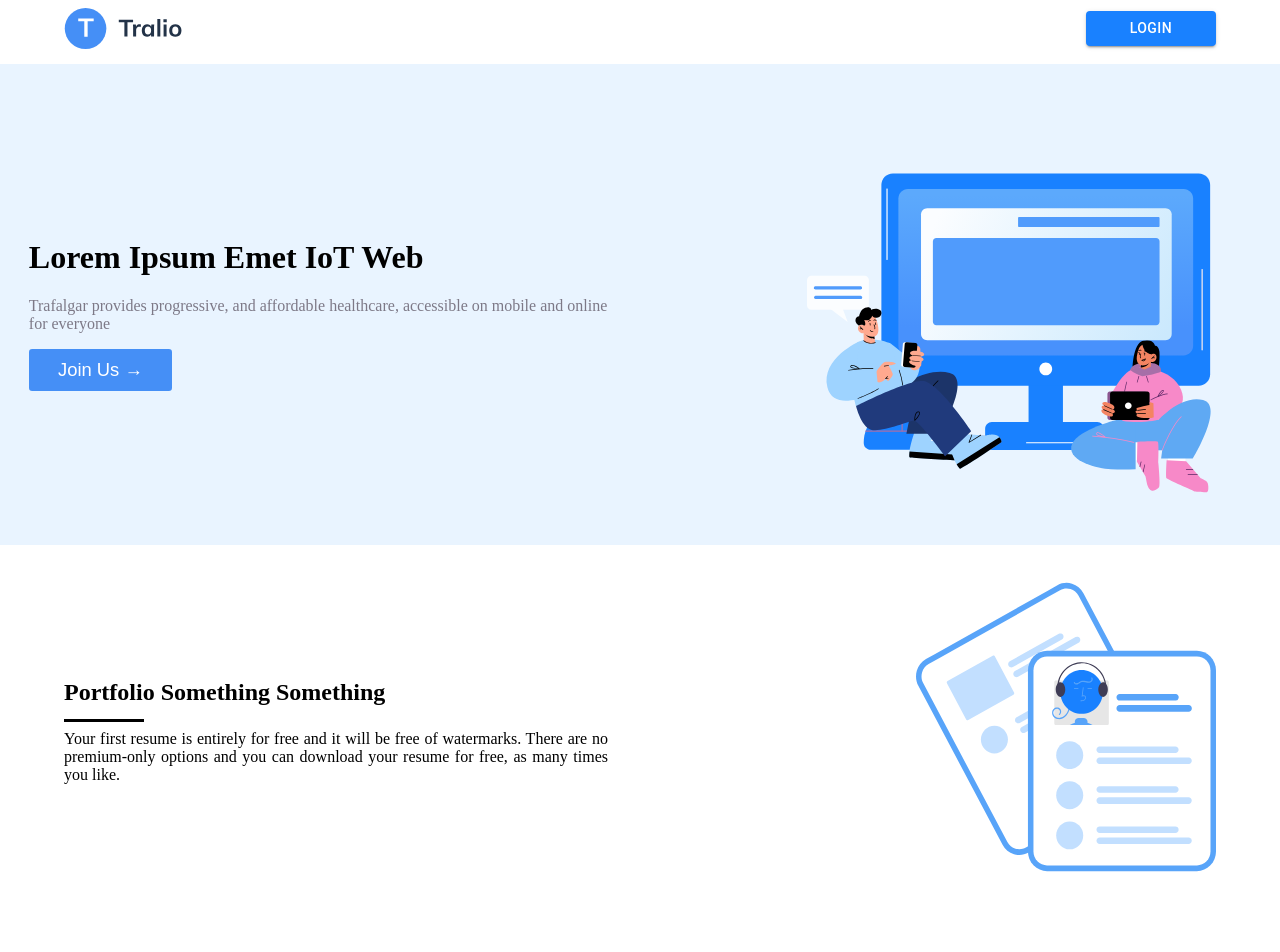
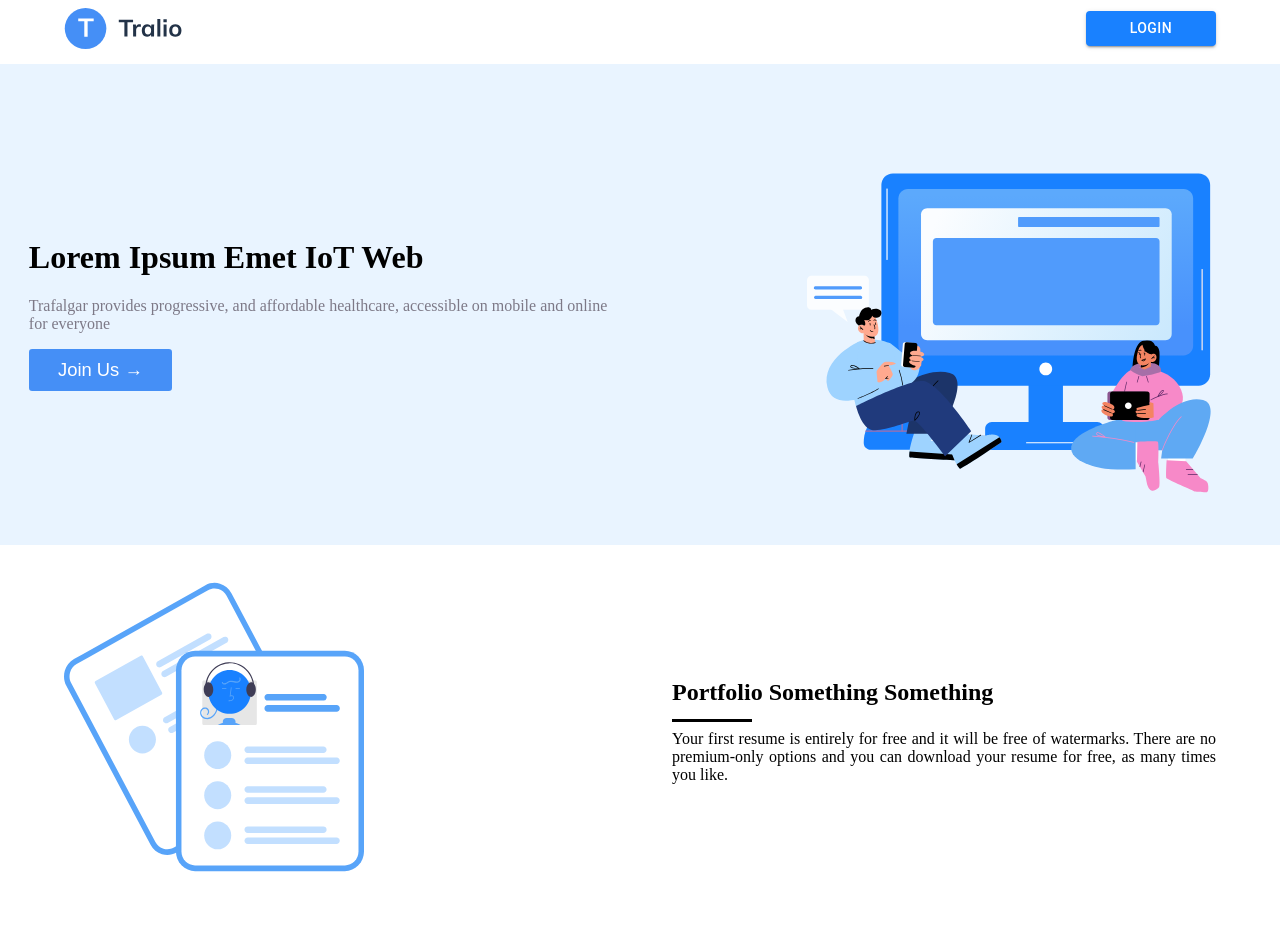
Before and after one commit to iot-lab-kiit/tralio-frontend, a Next.js app: page / in a window 1280 px wide. Shown: the top 952 px of the page. Built offline with nearby package versions, Linux system fonts and the light colour scheme.

Commit message:
one component fixed

```diff
--- a/container/Home/HomePage.jsx
+++ b/container/Home/HomePage.jsx
@@ -45,6 +45,7 @@ function HomePage() {
       return (
         <div key={id+1029029}>
           <DetailSummary
+            id={id}
             images={images}
             heading={heading}
             description={description}
```
